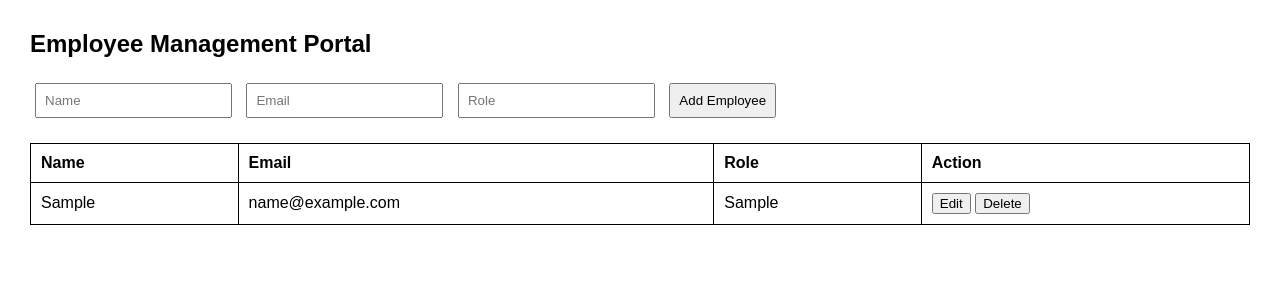
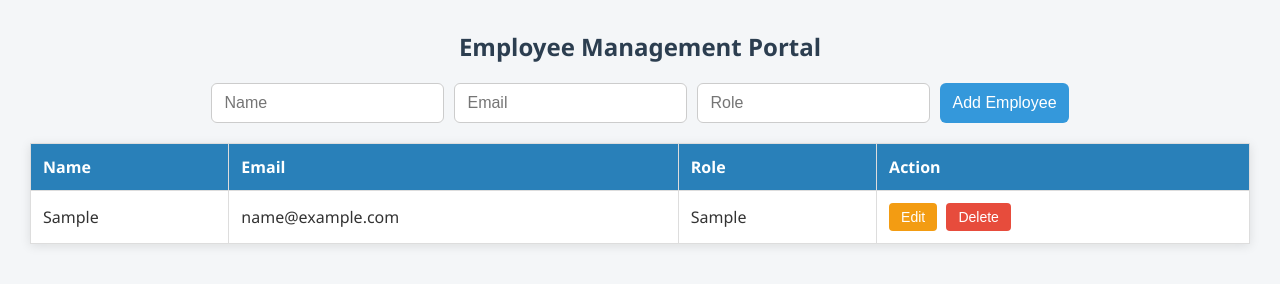
Before and after one commit to Mritunjay-Saini/Employee-Management-Portal, a plain HTML site: page index.html in a window 1280 px wide. Both pictures are taken after typing "Sample", "name@example.com", "Sample" into the empty fields and a click on the button "Add Employee". Drawn offline with Linux system fonts and the light colour scheme.

Commit message:
Update styles.css

```diff
--- a/styles.css
+++ b/styles.css
@@ -1,27 +1,97 @@
 body {
-    font-family: Arial, Helvetica, sans-serif;
+    font-family: 'Segoe UI', Tahoma, Geneva, Verdana, sans-serif;
+    background-color: #f4f6f8;
     margin: 30px;
+    color: #333;
+}
+
+h2 {
+    text-align: center;
+    color: #2c3e50;
+}
+
+form {
+    display: flex;
+    justify-content: center;
+    gap: 10px;
+    margin-bottom: 20px;
+    flex-wrap: wrap;
 }
 
 form input, form button {
-    margin: 5px;
-    padding: 8px;
+    padding: 10px 12px;
+    font-size: 16px;
+    border: 1px solid #ccc;
+    border-radius: 6px;
+}
+
+form input:focus {
+    outline: none;
+    border-color: #3498db;
+    box-shadow: 0 0 5px rgba(52, 152, 219, 0.5);
+}
+
+form button {
+    background-color: #3498db;
+    color: white;
+    border: none;
+    transition: background-color 0.3s ease;
+    cursor: pointer;
+}
+
+form button:hover {
+    background-color: #2980b9;
 }
 
 table {
-    margin-top: 20px;
     width: 100%;
     border-collapse: collapse;
+    background-color: white;
+    box-shadow: 0 2px 10px rgba(0, 0, 0, 0.1);
+}
+
+th {
+    background-color: #2980b9;
+    color: white;
+    padding: 12px;
 }
 
 th, td {
-    border: 1px solid black;
-    padding: 10px;
+    border: 1px solid #ddd;
+    padding: 12px;
     text-align: left;
 }
 
-/* .action-btns button {
+tr:nth-child(even) {
+    background-color: #f9f9f9;
+}
+
+tr:hover {
+    background-color: #eef2f7;
+}
+
+.action-btns button {
     margin-right: 5px;
-    padding: 5px 10px;
+    padding: 6px 12px;
+    border: none;
+    border-radius: 4px;
+    color: white;
     cursor: pointer;
-} */
+    font-size: 14px;
+}
+
+.action-btns button:first-child {
+    background-color: #f39c12;
+}
+
+.action-btns button:first-child:hover {
+    background-color: #e67e22;
+}
+
+.action-btns button:last-child {
+    background-color: #e74c3c;
+}
+
+.action-btns button:last-child:hover {
+    background-color: #c0392b;
+}
```
